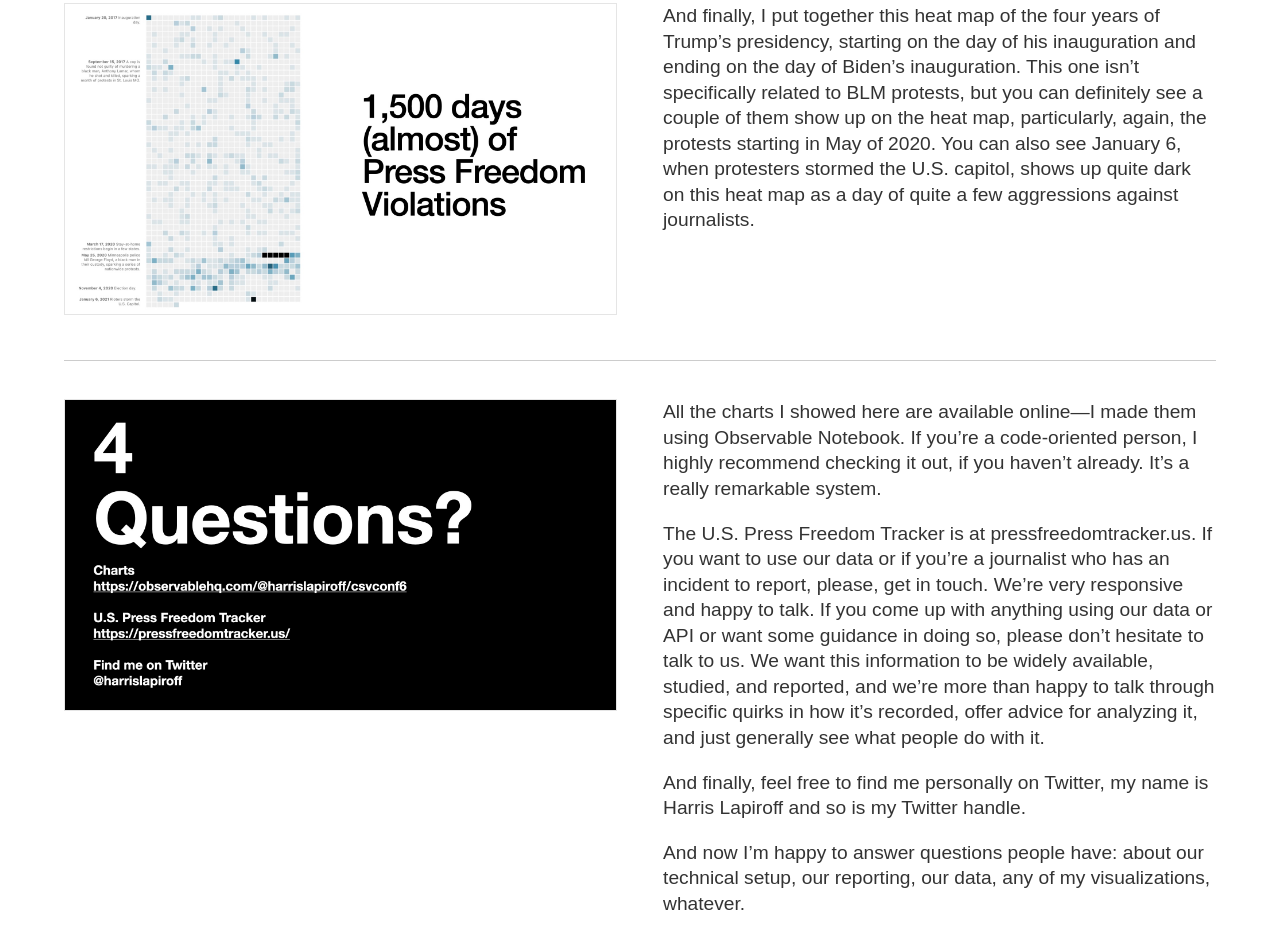
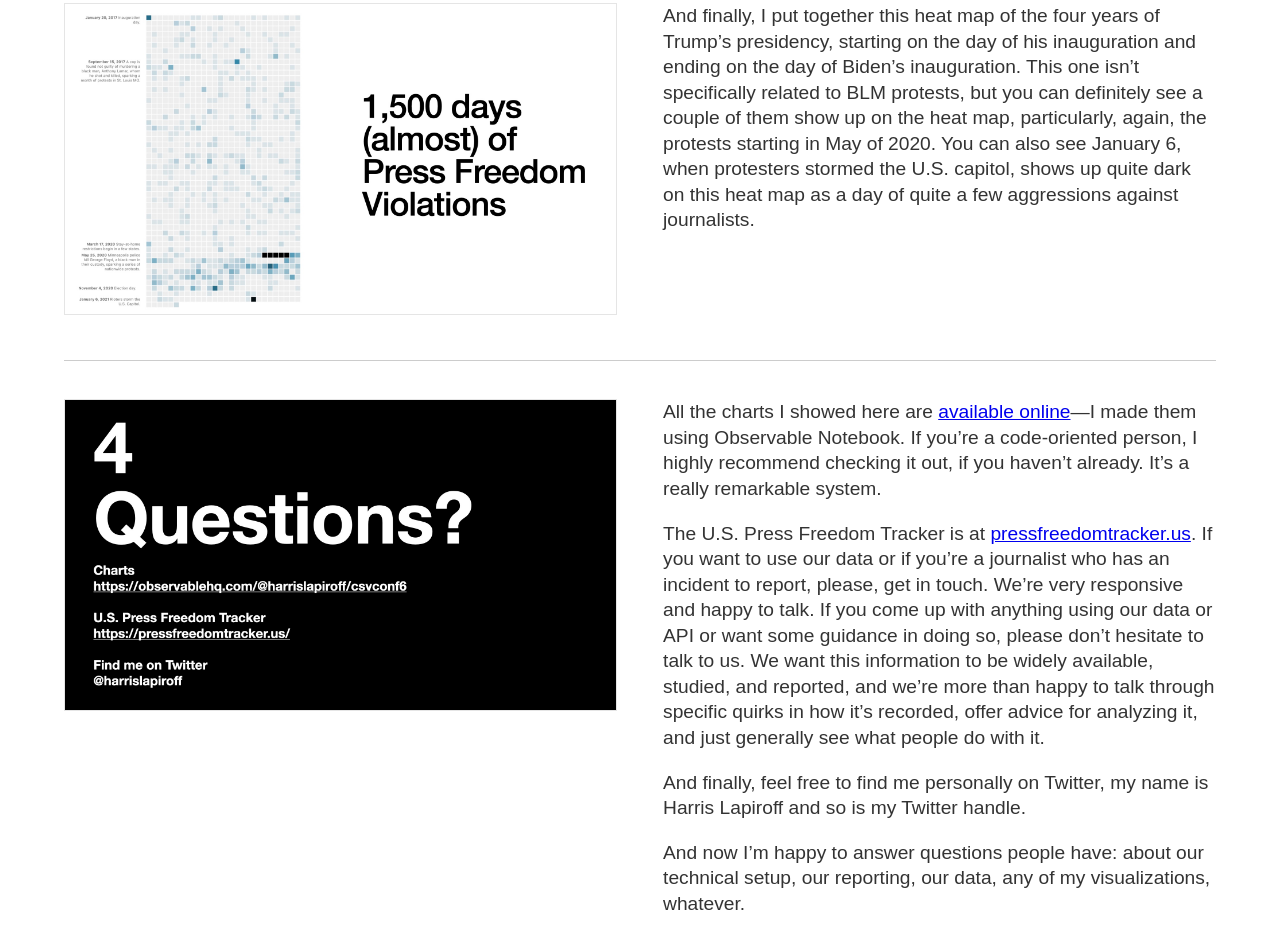
Before and after one commit to harrislapiroff/csv-conf-2021, a plain HTML site: page index.html in a window 1280 px wide. Shown: the part 8707-9656 px from the top of the page. Drawn offline with Linux system fonts and the light colour scheme.

Commit message:
Add links

```diff
--- a/index.html
+++ b/index.html
@@ -267,9 +267,9 @@
                 <img src="images/images.021.jpg" alt="Image of slide number 21" />
             </div>
             <div class="slide-notes">
-                      <p>All the charts I showed here are available online—I made them using Observable Notebook. If you’re a code-oriented person, I highly recommend checking it out, if you haven’t already. It’s a really remarkable system.</p>
+                      <p>All the charts I showed here are <a href="https://observablehq.com/@harrislapiroff/csvconf6">available online</a>—I made them using Observable Notebook. If you’re a code-oriented person, I highly recommend checking it out, if you haven’t already. It’s a really remarkable system.</p>
 
-      <p>The U.S. Press Freedom Tracker is at pressfreedomtracker.us. If you want to use our data or if you’re a journalist who has an incident to report, please, get in touch. We’re very responsive and happy to talk. If you come up with anything using our data or API or want some guidance in doing so, please don’t hesitate to talk to us. We want this information to be widely available, studied, and reported, and we’re more than happy to talk through specific quirks in how it’s recorded, offer advice for analyzing it, and just generally see what people do with it.</p>
+      <p>The U.S. Press Freedom Tracker is at <a href="https://pressfreedomtracker.us">pressfreedomtracker.us</a>. If you want to use our data or if you’re a journalist who has an incident to report, please, get in touch. We’re very responsive and happy to talk. If you come up with anything using our data or API or want some guidance in doing so, please don’t hesitate to talk to us. We want this information to be widely available, studied, and reported, and we’re more than happy to talk through specific quirks in how it’s recorded, offer advice for analyzing it, and just generally see what people do with it.</p>
 
       <p>And finally, feel free to find me personally on Twitter, my name is Harris Lapiroff and so is my Twitter handle.</p>
 
```
